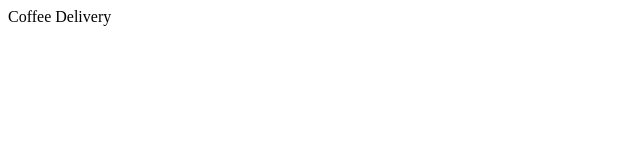
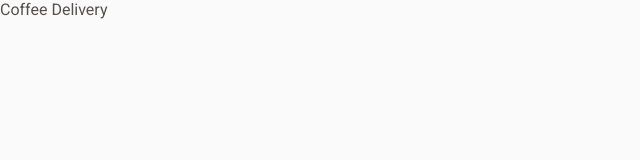
Before and after one commit to Poveii/coffee-delivery, a React (Vite) app: page / in a window 1280 px wide. Shown: the top 160 px of the page, without its empty margins (0-640 px from the left). Built offline with nearby package versions, Linux system fonts and the light colour scheme.

Commit message:
feat: Default Theme and Global styles

```diff
--- a/src/App.tsx
+++ b/src/App.tsx
@@ -1,3 +1,14 @@
+import { ThemeProvider } from 'styled-components'
+
+import { defaultTheme } from './styles/themes/default'
+import { GlobalStyle } from './styles/global'
+
 export function App() {
-  return <div>Coffee Delivery</div>
+  return (
+    <ThemeProvider theme={defaultTheme}>
+      <div>Coffee Delivery</div>
+
+      <GlobalStyle />
+    </ThemeProvider>
+  )
 }
--- /dev/null
+++ b/src/styles/global.ts
@@ -0,0 +1,21 @@
+import { createGlobalStyle } from 'styled-components'
+
+export const GlobalStyle = createGlobalStyle`
+  * {
+    margin: 0;
+    padding: 0;
+    box-sizing: border-box;
+  }
+
+  body {
+    background-color: ${(props) => props.theme.base.background};
+    color: ${(props) => props.theme.base.text};
+    -webkit-font-smoothing: antialiased;
+  }
+
+  body, input, textarea, button {
+    font-family: 'Roboto', sans-serif;
+    font-weight: 400;
+    font-size: 1rem;
+  }
+`
--- /dev/null
+++ b/src/styles/themes/default.ts
@@ -0,0 +1,25 @@
+export const defaultTheme = {
+  base: {
+    title: '#272221',
+    subtitle: '#403937',
+    text: '#574F4D',
+    label: '#8D8686',
+    hover: '#D7D5D5',
+    button: '#E6E5E5',
+    input: '#EDEDED',
+    card: '#F3F2F2',
+    background: '#FAFAFA',
+    white: '#FFFFFF',
+  },
+
+  yellow: {
+    dark: '#C47F17',
+    default: '#DBAC2C',
+    light: '#F1E9C9',
+  },
+  purple: {
+    dark: '#4B2995',
+    default: '#8047F8',
+    light: '#EBE5F9',
+  },
+} as const
```
Also changed, not shown: src/@types/styled.d.ts (added, +8 -0 lines).
